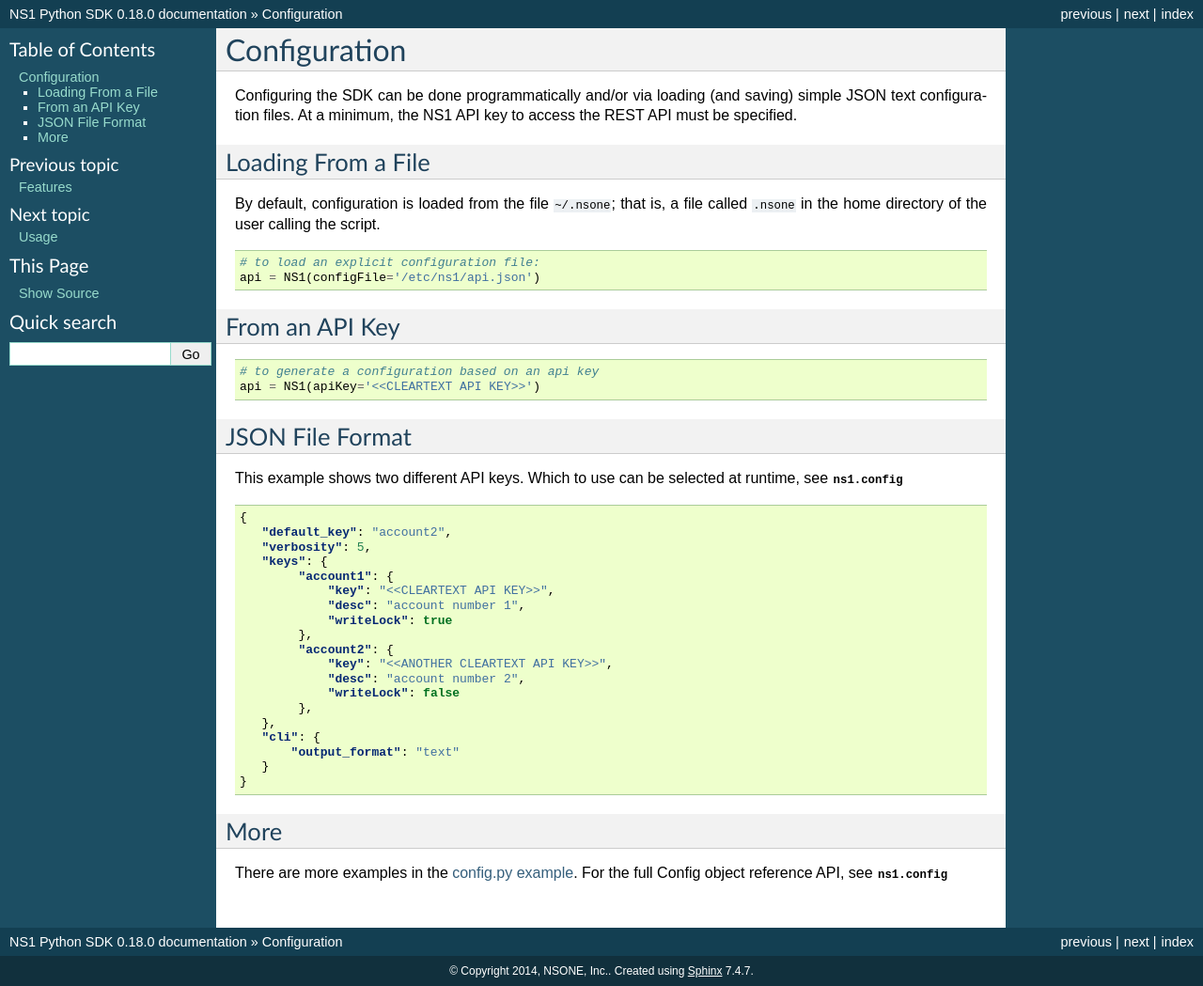
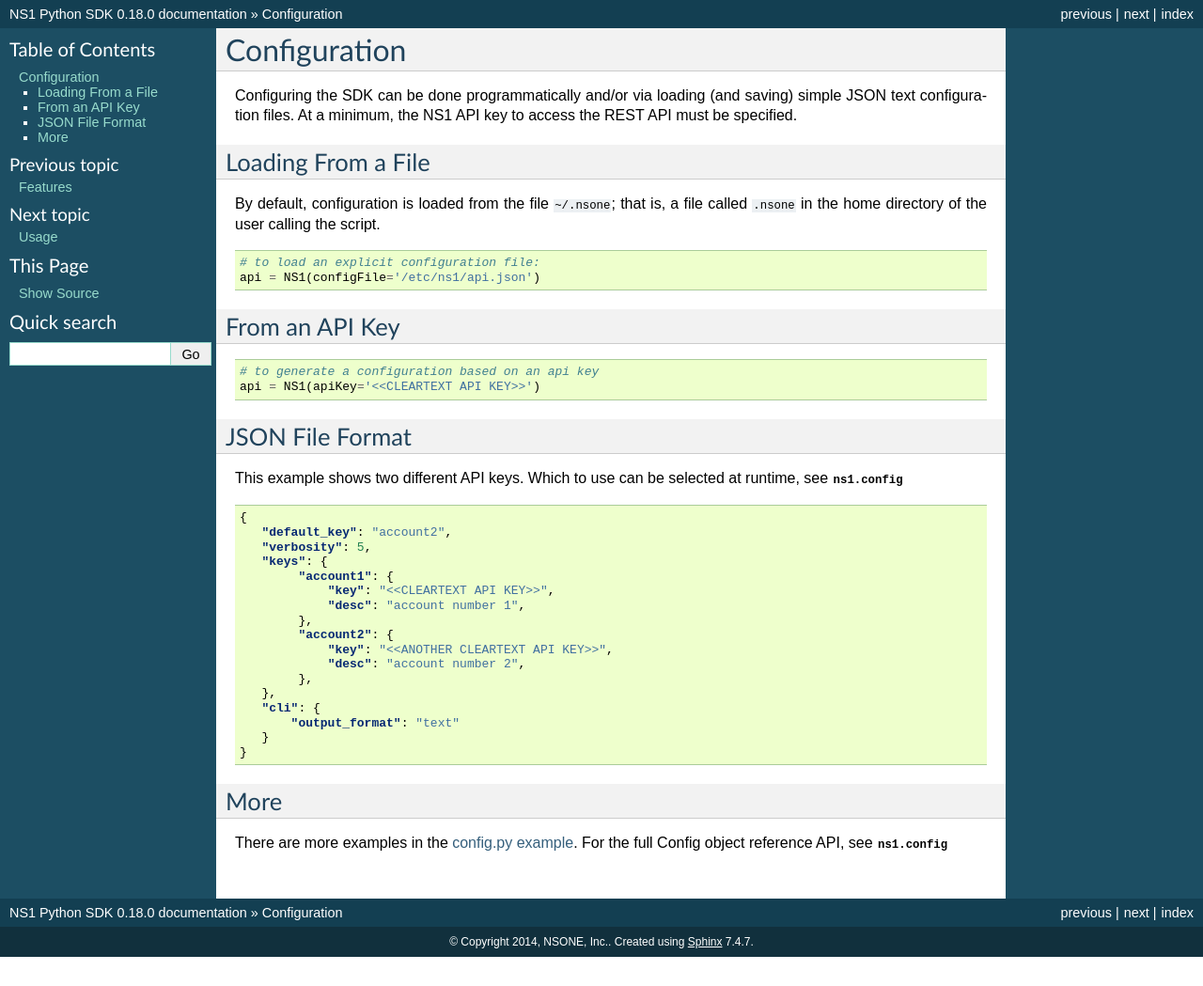
Before and after one commit to ns1/ns1-python, a Sphinx documentation site: the page built from doc/configuration.rst, in a window 1280 px wide. Shown: the whole page at 94% size. Built offline with Sphinx 7.4.7, drawn with Linux system fonts in a browser that asks for light colours; after the commit the page ends 1018 px from its top, so only the background shows below that.

Commit message:
Deprecate "writeLocked" keys, which do not actually do anything

```diff
--- a/doc/api/config.rst
+++ b/doc/api/config.rst
@@ -15,12 +15,10 @@ Sample:
             "account1": {
                 "key": "<<CLEARTEXT API KEY>>",
                 "desc": "account number 1",
-                "writeLock": true
             },
             "account2": {
                 "key": "<<ANOTHER CLEARTEXT API KEY>>",
                 "desc": "account number 2",
-                "writeLock": false
             }
        },
        "cli": {
--- a/doc/configuration.rst
+++ b/doc/configuration.rst
@@ -39,12 +39,10 @@ This example shows two different API keys. Which to use can be selected at runti
             "account1": {
                 "key": "<<CLEARTEXT API KEY>>",
                 "desc": "account number 1",
-                "writeLock": true
             },
             "account2": {
                 "key": "<<ANOTHER CLEARTEXT API KEY>>",
                 "desc": "account number 2",
-                "writeLock": false
             },
        },
        "cli": {
```
Also changed, not shown: 1 other file.
